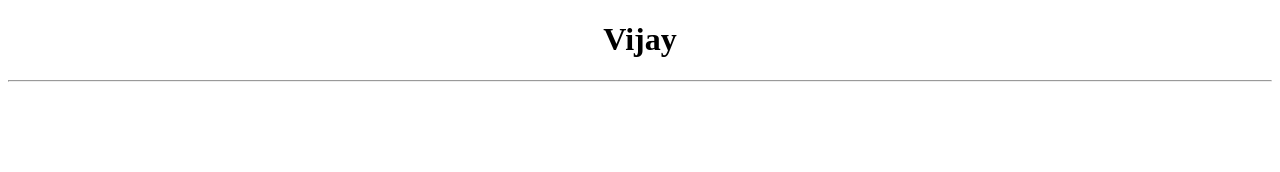
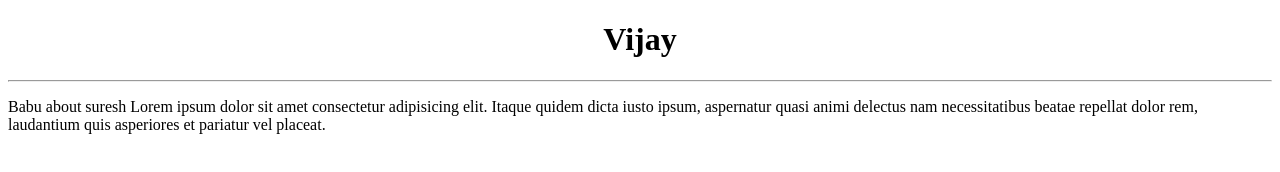
Before and after one commit to kiruthigarcad01/Htmlrepoforlearinggit, a plain HTML site: page index.html in a window 1280 px wide. Drawn offline with Linux system fonts and the light colour scheme.

Commit message:
dummy para

```diff
--- a/index.html
+++ b/index.html
@@ -10,5 +10,7 @@
         <h1>Vijay</h1>
         </center>
         <hr>
+        <p>Babu about suresh Lorem ipsum dolor sit amet consectetur adipisicing elit. Itaque quidem dicta iusto ipsum, aspernatur quasi animi delectus nam necessitatibus beatae repellat dolor rem, laudantium quis asperiores et pariatur vel placeat.</p>
+
 </body>
 </html>
```
